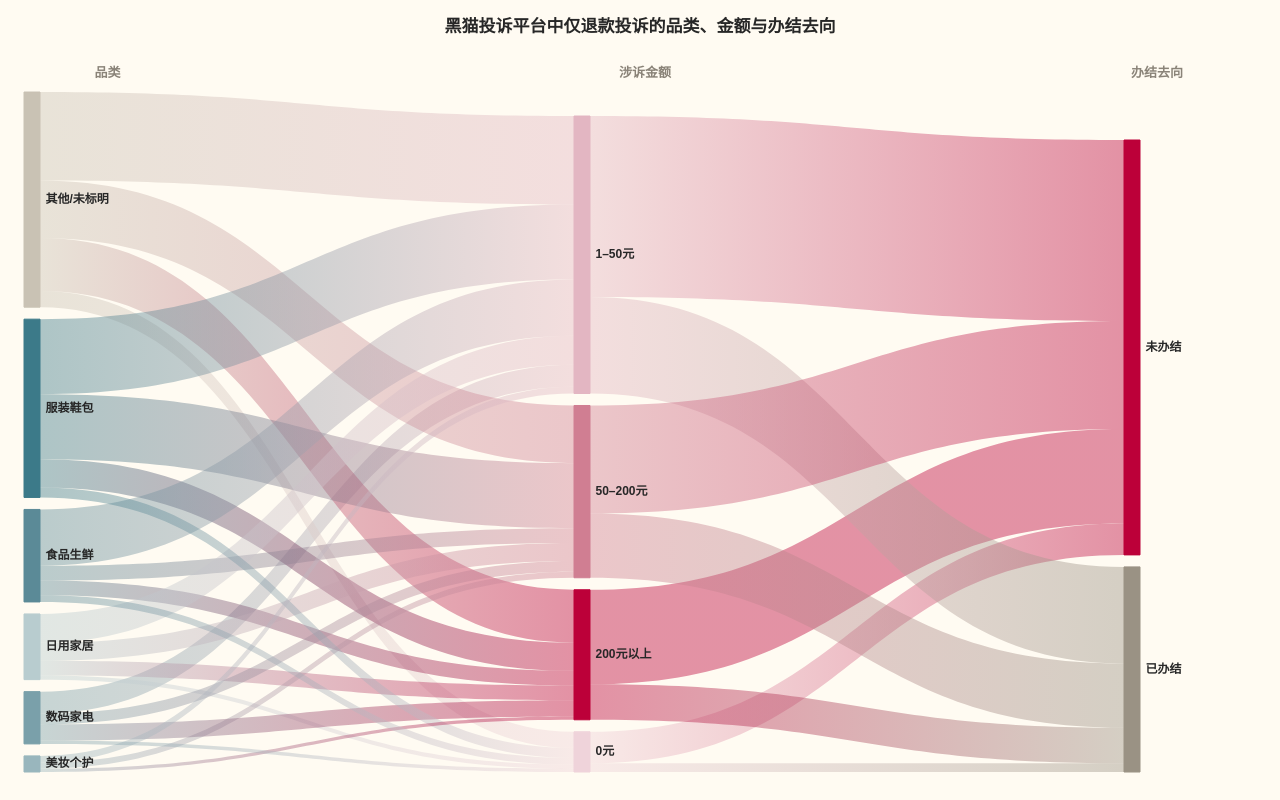
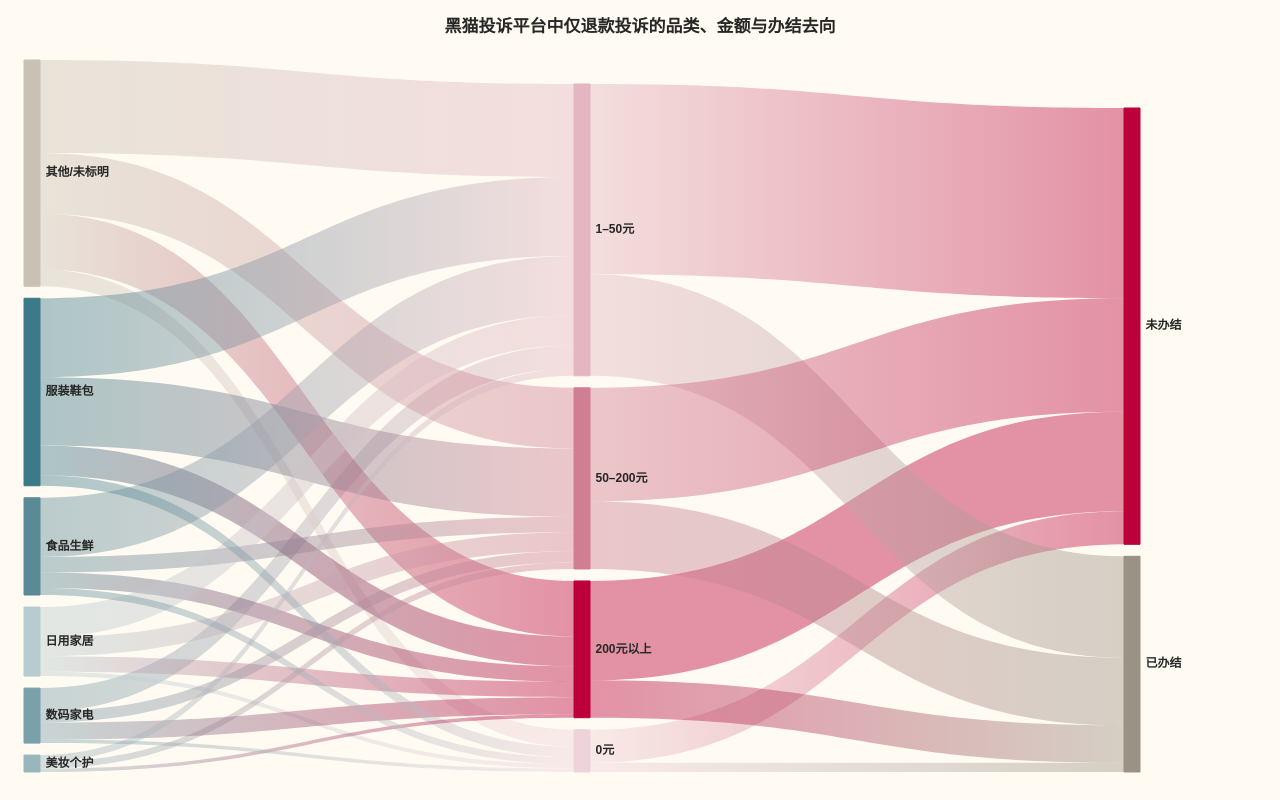
Before and after one commit to silencexn/jintuikuan-charts, a plain HTML site: page sankey-category-amount-status.html in a window 1280 px wide. Drawn offline with nearby package versions, Linux system fonts and the light colour scheme.

Commit message:
Add files via upload

```diff
--- a/sankey-category-amount-status.html
+++ b/sankey-category-amount-status.html
@@ -23,10 +23,7 @@
       title: [
         { text: '黑猫投诉平台中仅退款投诉的品类、金额与办结去向',
           left: 'center', top: 14,
-          textStyle: { fontSize: 17, color: '#272727', fontWeight: 'bold' } },
-        { text: '品类',    left: '8%',  top: 62, textAlign: 'center', textStyle: subStyle() },
-        { text: '涉诉金额', left: '50%', top: 62, textAlign: 'center', textStyle: subStyle() },
-        { text: '办结去向', left: '90%', top: 62, textAlign: 'center', textStyle: subStyle() }
+          textStyle: { fontSize: 17, color: '#272727', fontWeight: 'bold' } }
       ],
       tooltip: {
         trigger: 'item', triggerOn: 'mousemove',
@@ -36,7 +33,7 @@
         }
       },
       series: [{
-        type: 'sankey', left: 24, right: 140, top: 92, bottom: 28,
+        type: 'sankey', left: 24, right: 140, top: 60, bottom: 28,
         nodeWidth: 16, nodeGap: 12, emphasis: { focus: 'adjacency' },
         data: NODES, links: LINKS,
         label: { color: '#272727', fontSize: 12, fontWeight: 'bold' },
@@ -45,7 +42,6 @@
     });
     window.addEventListener('resize', function(){ chart.resize(); });
   }
-  function subStyle(){ return { fontSize: 13, color: '#8A8378', fontWeight: 'bold' }; }
   (function wait(){ if(window.echarts){ render(); } else { setTimeout(wait,50); } })();
 })();
 </script>
```
